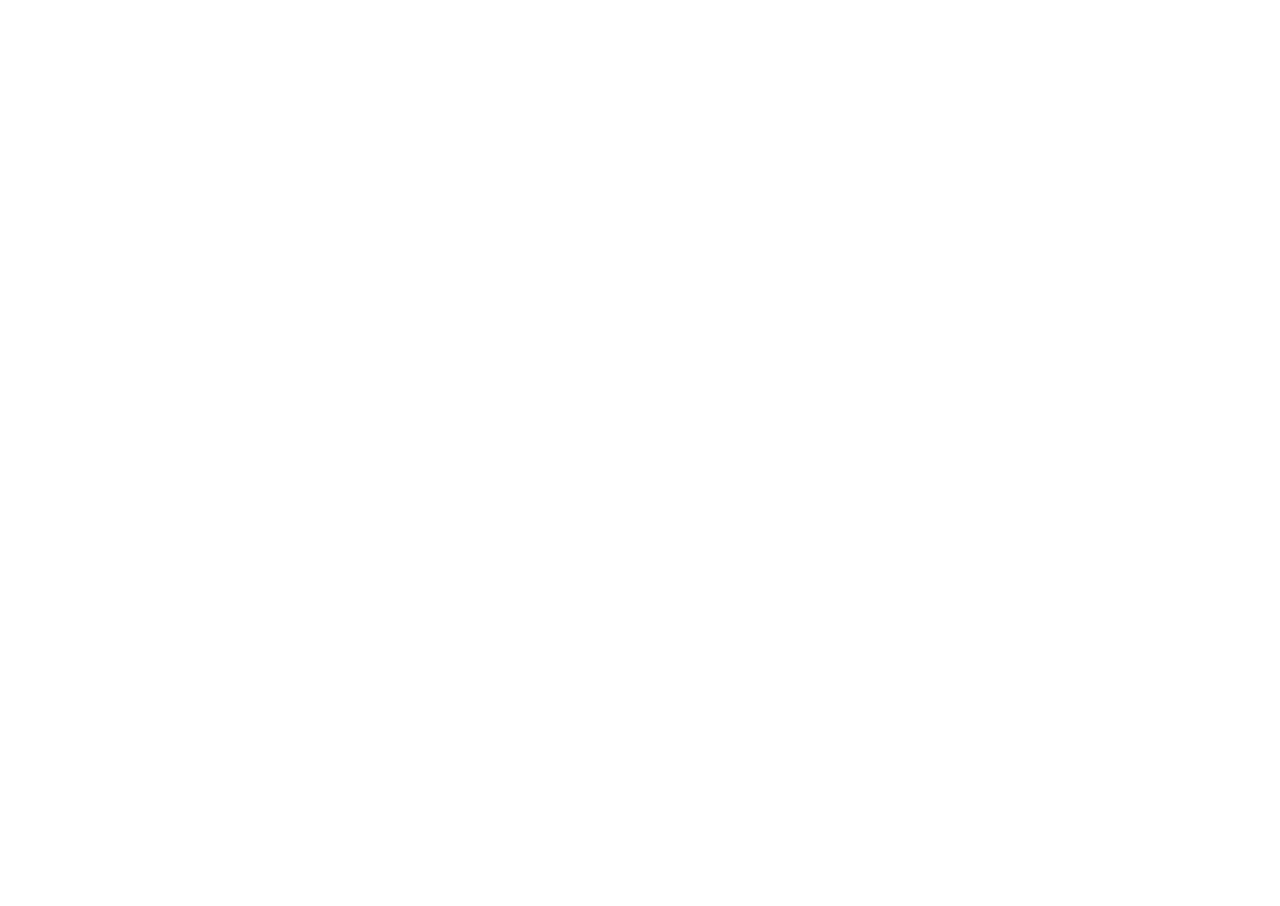
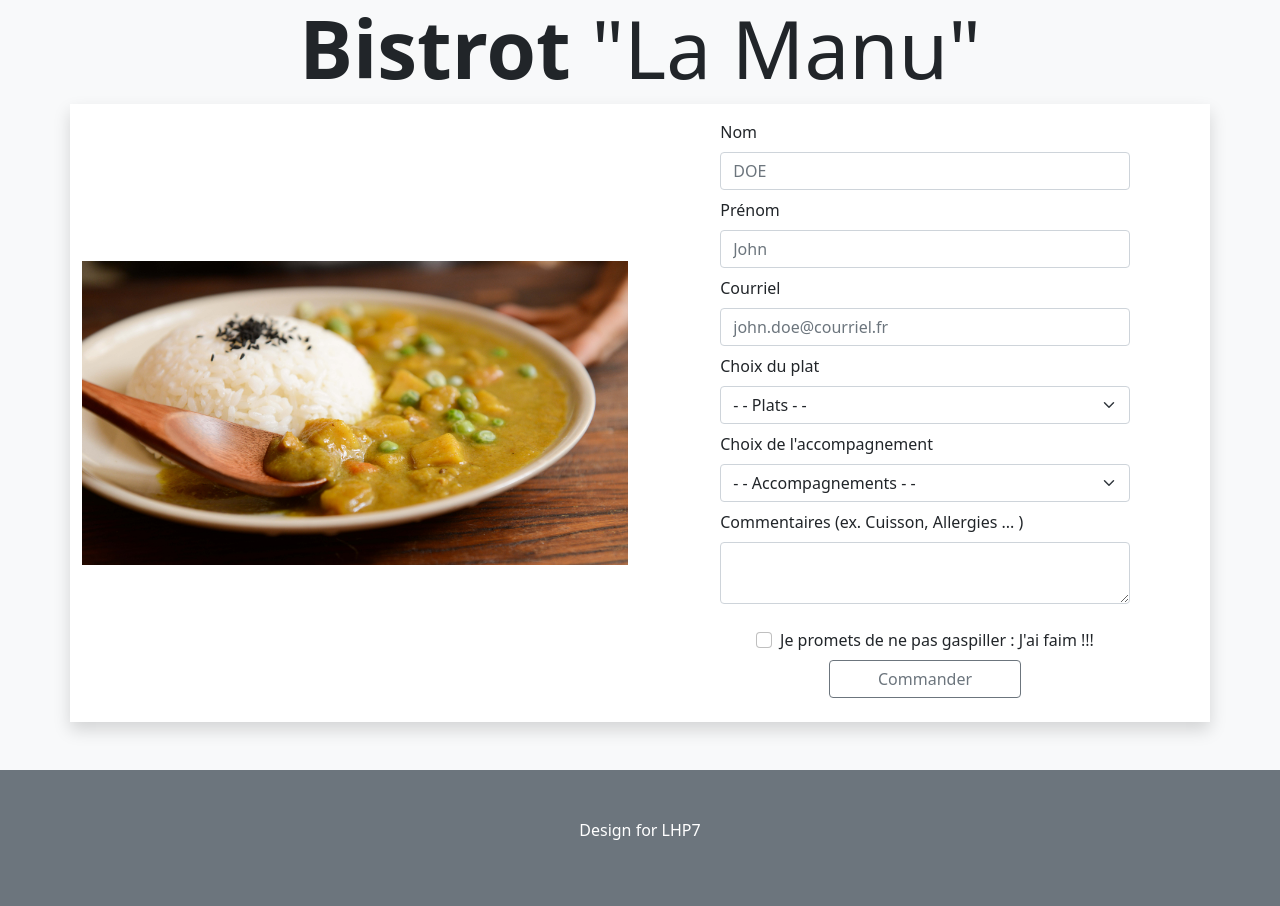
Before and after one commit to FlorianLevasseur/bootstrapBistrot, a plain HTML site: page index.html in a window 1280 px wide. Before the commit the page ends 800 px from the top, so only its background shows below. Drawn offline with nearby package versions, Linux system fonts and the light colour scheme.

Commit message:
Finalisation index.html

```diff
--- a/index.html
+++ b/index.html
@@ -1,12 +1,78 @@
 <!DOCTYPE html>
 <html lang="fr">
+
 <head>
     <meta charset="UTF-8">
     <meta http-equiv="X-UA-Compatible" content="IE=edge">
     <meta name="viewport" content="width=device-width, initial-scale=1.0">
-    <title>Document</title>
+    <link href="https://cdn.jsdelivr.net/npm/bootstrap@5.0.2/dist/css/bootstrap.min.css" rel="stylesheet"
+        integrity="sha384-EVSTQN3/azprG1Anm3QDgpJLIm9Nao0Yz1ztcQTwFspd3yD65VohhpuuCOmLASjC" crossorigin="anonymous">
+    <title>Bootstrap Bistrot La Manu</title>
 </head>
-<body>
 
+<body class="bg-light">
+    <header class="text-center mb-2">
+        <div class="display-1"><span class="fw-bold">Bistrot</span> "La Manu"</div>
+    </header>
+    <div class="container shadow bg-white">
+        <div class="row">
+            <div class="col-lg-6 m-auto d-none d-lg-block">
+                <img class="img-fluid" src="img/pouletCurry.jpg" alt="Photo d'un plat de poulet au curry">
+            </div>
+            <div class="col-lg-6 pt-3">
+                <form class="w-75 m-auto" action="" method="get">
+                    <div>
+                        <label for="name" class="form-label">Nom</label>
+                        <input type="text" class="form-control mb-2" id="name" name="name" placeholder="DOE" required>
+                    </div>
+                    <div>
+                        <label for="firstName" class="form-label">Prénom</label>
+                        <input type="text" class="form-control mb-2" id="firstName" name="firstName" placeholder="John" required>
+                    </div>
+                    <div>
+                        <label for="inputEmail" class="form-label">Courriel</label>
+                        <input type="email" class="form-control mb-2" id="inputEmail" name="inputEmail" placeholder="john.doe@courriel.fr" required>
+                    </div>
+                    <div>
+                        <label class="form-label" for="inputSelect01">Choix du plat</label>
+                        <select class="form-select mb-2" id="inputSelect01" name="inputSelect01" required>
+                            <option value="" selected disabled>- - Plats - -</option>
+                            <option value="1">Poulet au Curry (Madras)</option>
+                            <option value="2">Poulet Vindaloo</option>
+                            <option value="3">Tikka Masala</option>
+                        </select>
+                    </div>
+                    <div>
+                        <label class="form-label" for="inputSelect02">Choix de l'accompagnement</label>
+                        <select class="form-select mb-2" id="inputSelect02" name="inputSelect02" required>
+                            <option value="" selected disabled>- - Accompagnements - -</option>
+                            <option value="1">Riz</option>
+                            <option value="2">Pois chiches</option>
+                            <option value="3">Frites</option>
+                        </select>
+                    </div>
+                    <div>
+                        <label for="comment" class="form-label">Commentaires (ex. Cuisson, Allergies ... )</label>
+                        <textarea class="form-control" id="comment" name="comment"></textarea>
+                    </div>
+                    <div class="mt-4 mb-2 form-check text-center">
+                        <label class="form-check-label" for="check1"><input type="checkbox" class="form-check-input" id="check1" required> Je promets de ne pas gaspiller : J'ai faim !!!</label>
+                    </div>
+                    <div class="text-center mb-4">
+                        <button type="submit" class="btn btn-white border border-secondary text-secondary px-5">Commander</button>
+                    </div>
+                </form>
+            </div>
+        </div>
+    </div>
+    <footer class="text-center text-white bg-secondary mt-5 pt-5 pb-5">
+        <p>Design for LHP7</p>
+    </footer>
+
+
+    <script src="https://cdn.jsdelivr.net/npm/bootstrap@5.0.2/dist/js/bootstrap.bundle.min.js"
+        integrity="sha384-MrcW6ZMFYlzcLA8Nl+NtUVF0sA7MsXsP1UyJoMp4YLEuNSfAP+JcXn/tWtIaxVXM" crossorigin="anonymous">
+    </script>
 </body>
+
 </html>
```
Also changed, not shown: img/pouletCurry.jpg (added).
